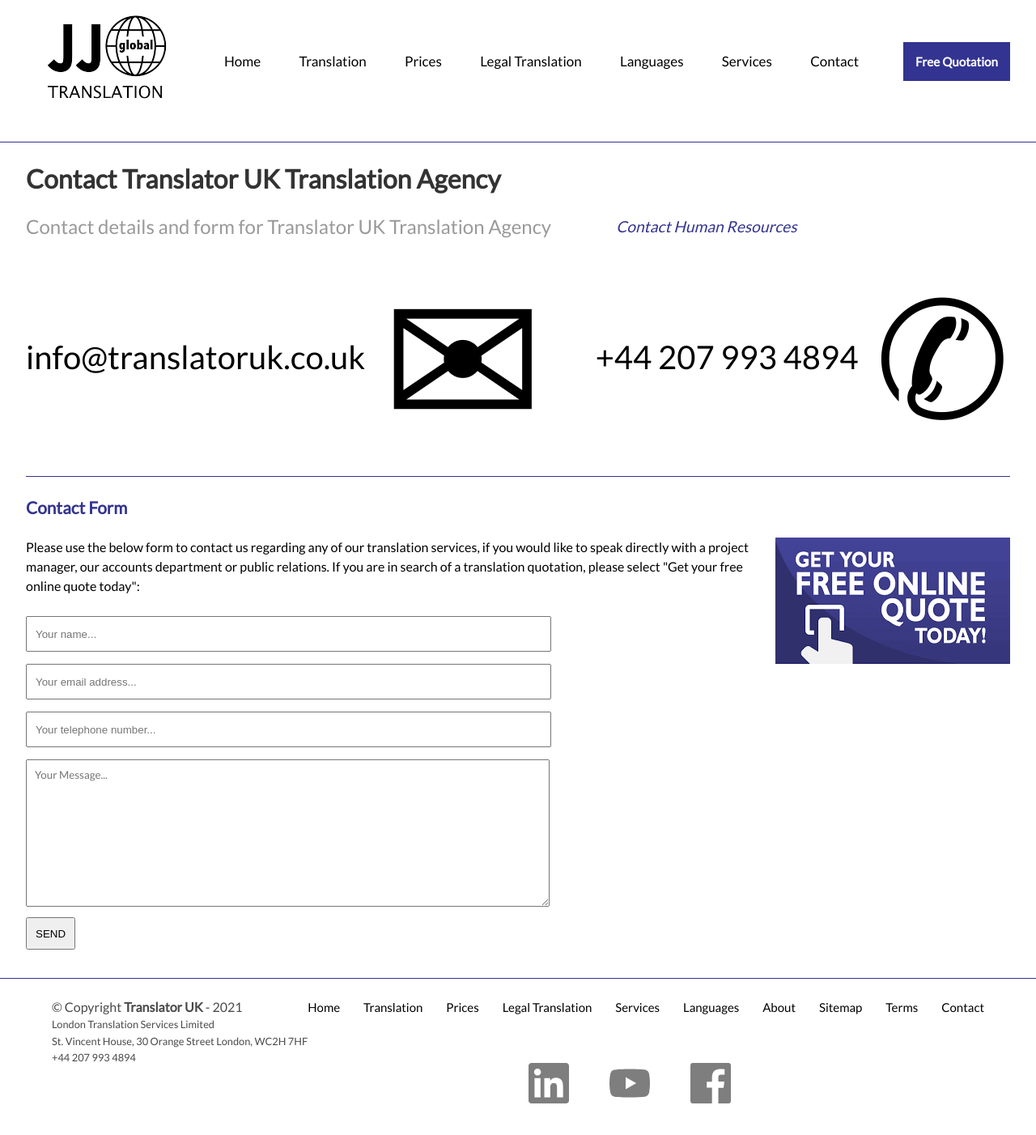
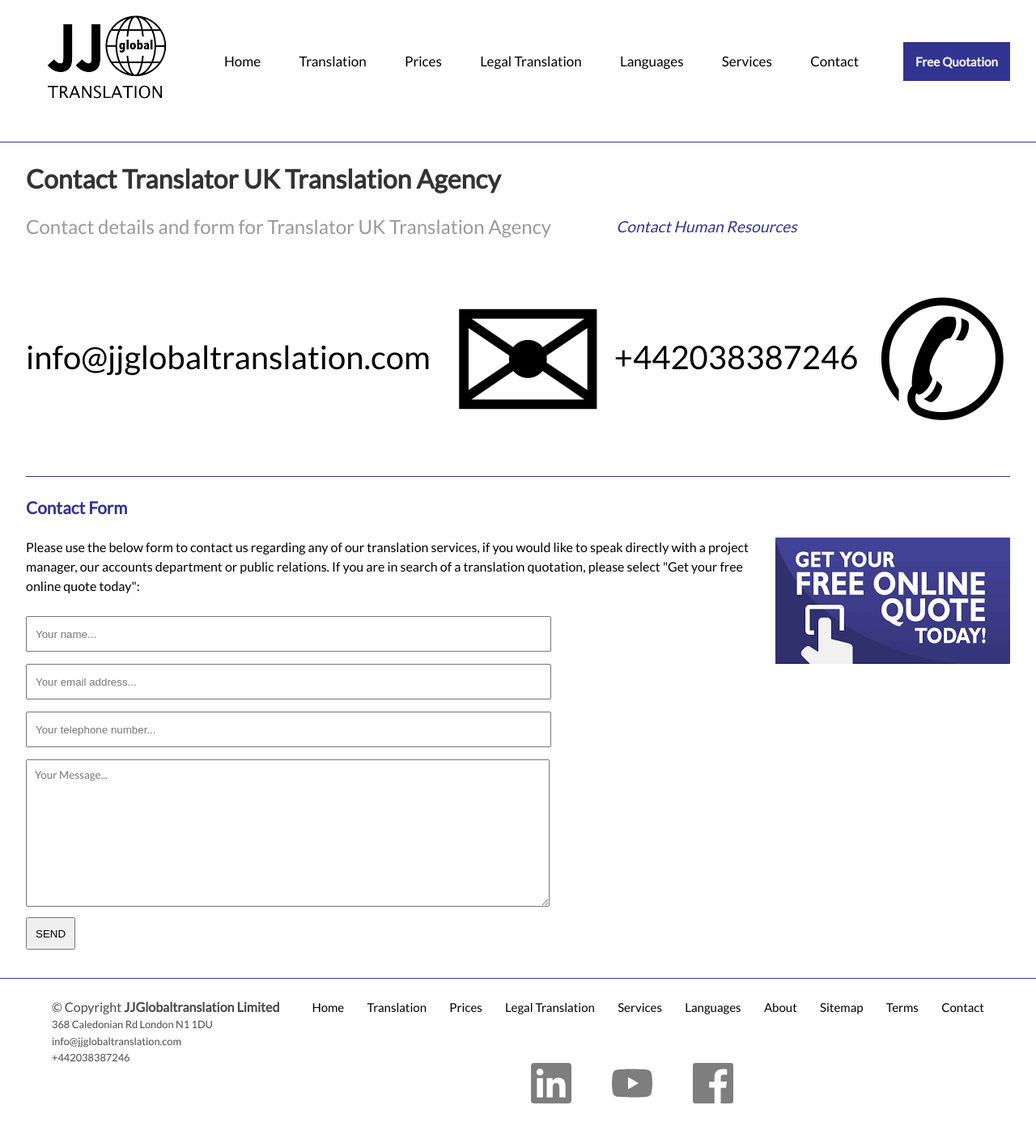
Before and after one commit to ChanMyaeOo/jj-global-translation, a React (Create React App) app: page /contact in a window 1280 px wide. Shown: the top 1402 px of the page at 81% size. Built offline with nearby package versions, Linux system fonts and the light colour scheme.

Commit message:
changed contact info

```diff
--- a/src/components/footer/Footer.js
+++ b/src/components/footer/Footer.js
@@ -13,10 +13,10 @@
     return (
         <div className={classes.footer}>
             <div className={classes.copyright}>
-                <div className={classes.copyrightText}>© Copyright <strong>Translator UK</strong> - 2021</div>
-                <div className={classes.copyrightAddress}>London Translation Services Limited</div>
-                <div className={classes.copyrightAddress}>St. Vincent House, 30 Orange Street London, WC2H 7HF</div>
-                <div className={classes.copyrightAddress}>+44 207 993 4894</div>
+                <div className={classes.copyrightText}>© Copyright <strong>JJGlobaltranslation Limited</strong></div>
+                <div className={classes.copyrightAddress}>368 Caledonian Rd London N1 1DU</div>
+                <div className={classes.copyrightAddress}>info@jjglobaltranslation.com</div>
+                <div className={classes.copyrightAddress}>+442038387246</div>
             </div>
 
             <div className={classes.footerRight}>
--- a/src/components/footer/styles.js
+++ b/src/components/footer/styles.js
@@ -10,7 +10,8 @@
     },
     copyright: {
         maxWidth: '330px',
-        lineHeight: '1.3rem'
+        lineHeight: '1.3rem',
+        marginRight: '40px'
     },
     copyrightText: {
         fontSize: '16px',
@@ -58,7 +59,8 @@
             flexDirection: 'column'
         },
         copyright: {
-            textAlign: 'center'
+            textAlign: 'center',
+            marginRight: 0
         },
         footerIcons: {
             display: 'none'
--- a/src/pages/contact/Contact.js
+++ b/src/pages/contact/Contact.js
@@ -15,12 +15,12 @@
 
             <div className={classes.contactAddress}>
                 <Link to="/" className={classes.contactEmail}>
-                    <div>info@translatoruk.co.uk</div>
+                    <div>info@jjglobaltranslation.com</div>
                     <p>✉</p>
                 </Link>
 
                 <Link to="/" className={classes.contactPhone}>
-                    <div>+44 207 993 4894</div>
+                    <div>+442038387246</div>
                     <p>✆</p>
                 </Link>
             </div>
--- a/src/pages/quote-form/QuoteForm.js
+++ b/src/pages/quote-form/QuoteForm.js
@@ -18,12 +18,12 @@
                 <input type="text" placeholder="Language of your existing document..." />
                 <input type="text" placeholder="Language(s) to be translated into..." />
                 <input type="file" className={classes.quoteFile} />
-                <p>Note that we can only handle uploading one file via this form. If you have more than one file to send us, either add them to a zip file and upload the zip file, or email us the documents instead to <strong>info@translatoruk.co.uk</strong></p>
+                <p>Note that we can only handle uploading one file via this form. If you have more than one file to send us, either add them to a zip file and upload the zip file, or email us the documents instead to <strong>info@jjglobaltranslation.com</strong></p>
                 <textarea placeholder="Additional information..."></textarea>
                 <button>Request Quote</button>
             </form>
 
-            <p>The confidentiality of your enquiry and any files to Translator UK will be held in the strictest of confidence in line with the latest policies pertaining to GDPR. Submitting information on this page is acknowledgement that you accept our terms and conditions and our privacy policy as stated at: <Link to="/" className={classes.termAndCond}>Terms &amp; Conditions</Link></p>
+            <p>The confidentiality of your enquiry and any files to JJGlobal Translation will be held in the strictest of confidence in line with the latest policies pertaining to GDPR. Submitting information on this page is acknowledgement that you accept our terms and conditions and our privacy policy as stated at: <Link to="/" className={classes.termAndCond}>Terms &amp; Conditions</Link></p>
         </div>
     )
 }
```
